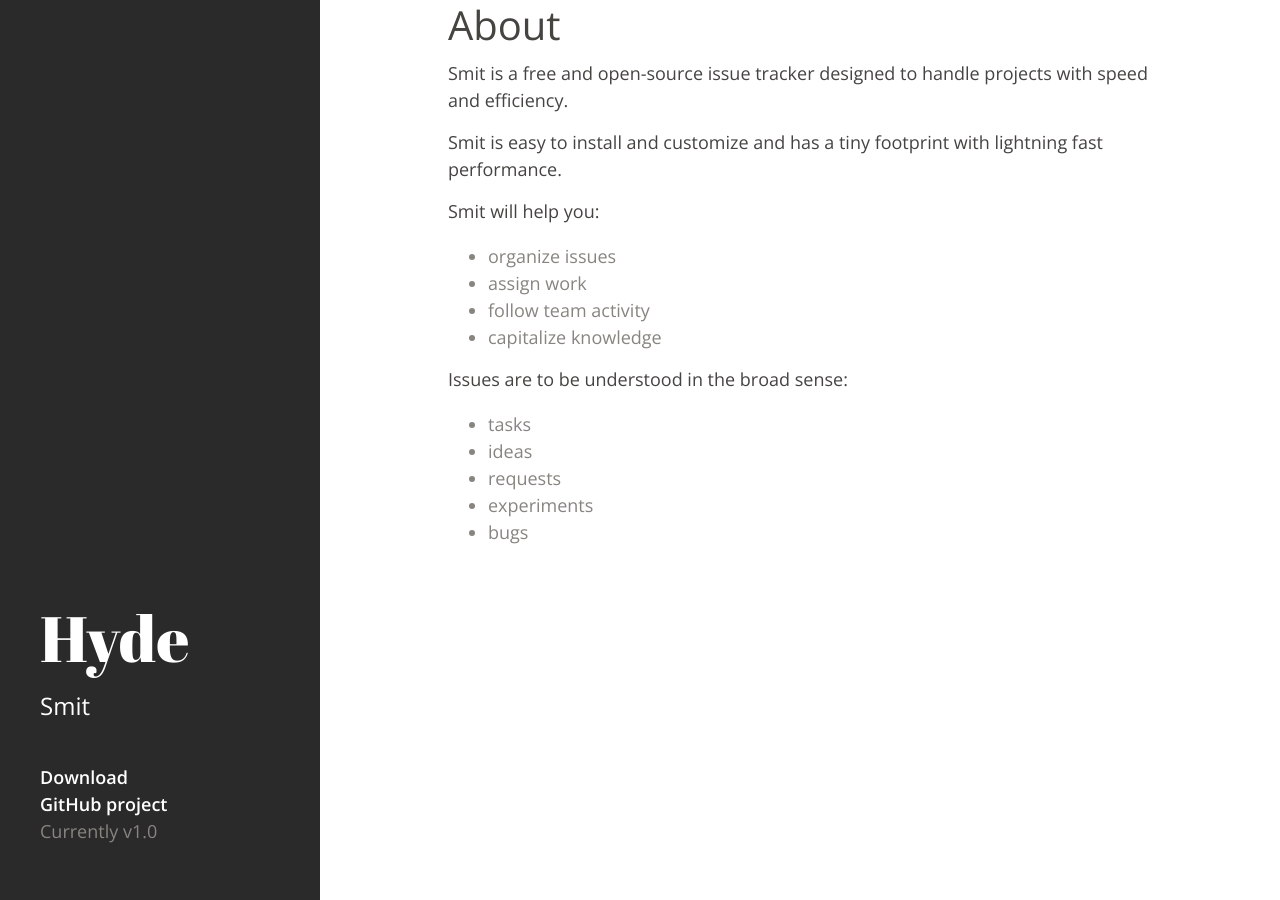
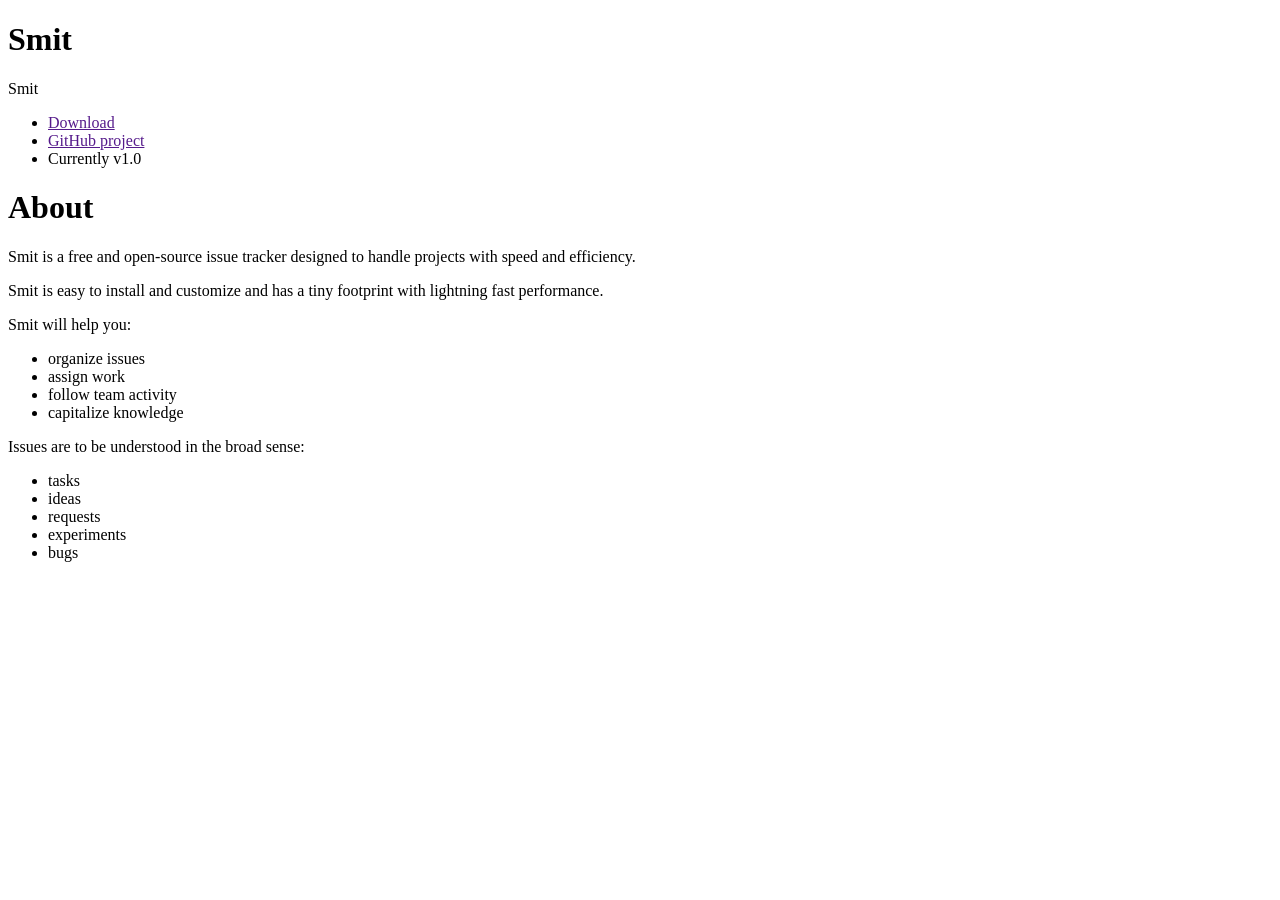
Before and after one commit to goeb/smit, a Jekyll site: the page built from about.md, in a window 1280 px wide. Built offline with Jekyll 4.4.1, drawn with Linux system fonts in a browser that asks for light colours; Markdown is read by kramdown in place of the engine named in the settings.

Commit message:
remove / of /public (for smit.css)

```diff
--- a/_layouts/default.html
+++ b/_layouts/default.html
@@ -12,7 +12,7 @@
     </title>
 
     <!-- CSS -->
-    <link rel="stylesheet" href="/public/css/smit.css">
+    <link rel="stylesheet" href="public/css/smit.css">
     <link rel="stylesheet" href="http://fonts.googleapis.com/css?family=Open+Sans:300,400italic,400,600,700|Abril+Fatface">
 
     <!-- Icons -->
@@ -25,7 +25,7 @@
 
     <header class="masthead">
       <div class="masthead-inner">
-        <h1>Hyde</h1>
+        <h1>Smit</h1>
         <p class="lead">Smit</p>
 
         <div class="colophon">
```
